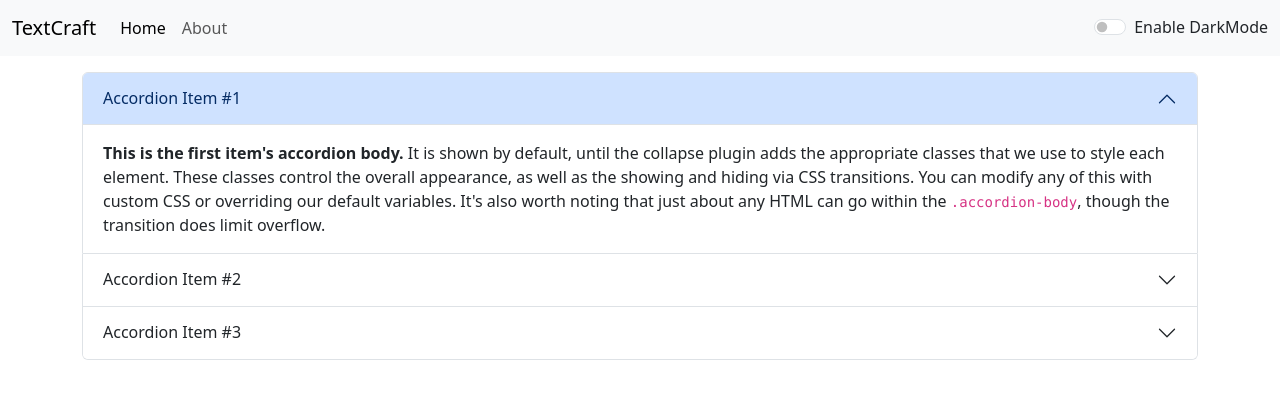
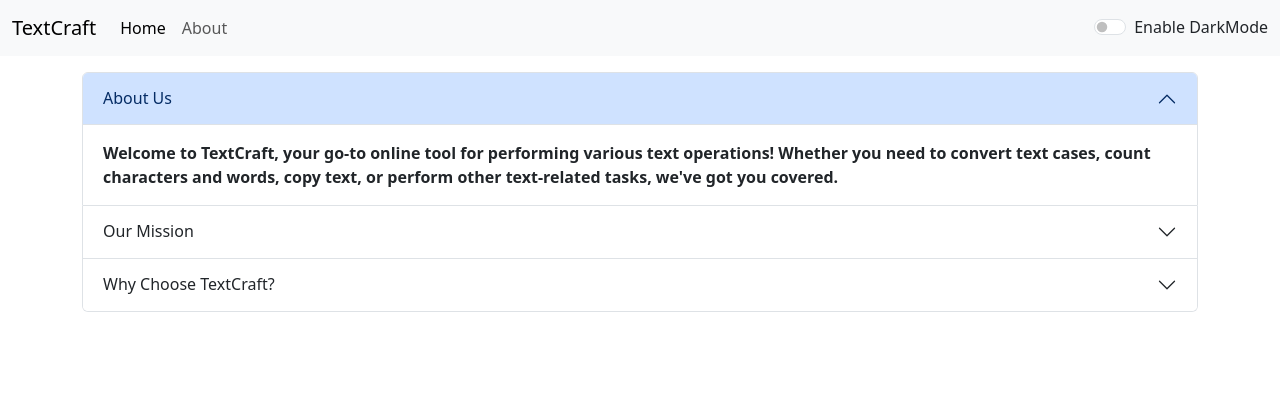
Before and after one commit to Prathyarthi/TextCraft, a React (Create React App) app in the folder my-app/: page /about in a window 1280 px wide. Shown: the top 398 px of the page. Built offline with nearby package versions, Linux system fonts and the light colour scheme.

Commit message:
Modified About page

```diff
--- a/my-app/src/components/About.js
+++ b/my-app/src/components/About.js
@@ -13,7 +13,7 @@
             aria-expanded="true"
             aria-controls="collapseOne"
           >
-        Accordion Item #1
+            About Us
           </button>
         </h2>
         <div
@@ -22,13 +22,7 @@
           data-bs-parent="#accordionExample"
         >
           <div className="accordion-body">
-        <strong>This is the first item's accordion body.</strong> It is shown by
-        default, until the collapse plugin adds the appropriate classes that we
-        use to style each element. These classes control the overall appearance,
-        as well as the showing and hiding via CSS transitions. You can modify
-        any of this with custom CSS or overriding our default variables. It's
-        also worth noting that just about any HTML can go within the{" "}
-        <code>.accordion-body</code>, though the transition does limit overflow.
+            <strong>Welcome to TextCraft, your go-to online tool for performing various text operations! Whether you need to convert text cases, count characters and words, copy text, or perform other text-related tasks, we've got you covered.</strong>
           </div>
         </div>
       </div>
@@ -42,7 +36,7 @@
             aria-expanded="false"
             aria-controls="collapseTwo"
           >
-        Accordion Item #2
+            Our Mission
           </button>
         </h2>
         <div
@@ -51,14 +45,7 @@
           data-bs-parent="#accordionExample"
         >
           <div className="accordion-body">
-        <strong>This is the second item's accordion body.</strong> It is hidden
-        by default, until the collapse plugin adds the appropriate classes that
-        we use to style each element. These classes control the overall
-        appearance, as well as the showing and hiding via CSS transitions. You
-        can modify any of this with custom CSS or overriding our default
-        variables. It's also worth noting that just about any HTML can go within
-        the <code>.accordion-body</code>, though the transition does limit
-        overflow.
+            <strong>At TextCraft, our mission is to provide a simple and efficient platform for users to manipulate text according to their needs. We understand the importance of text processing in various contexts, from content creation to data analysis, and we're dedicated to making these tasks easier for you.</strong>
           </div>
         </div>
       </div>
@@ -72,7 +59,7 @@
             aria-expanded="false"
             aria-controls="collapseThree"
           >
-        Accordion Item #3
+            Why Choose TextCraft?
           </button>
         </h2>
         <div
@@ -81,14 +68,13 @@
           data-bs-parent="#accordionExample"
         >
           <div className="accordion-body">
-        <strong>This is the third item's accordion body.</strong> It is hidden
-        by default, until the collapse plugin adds the appropriate classes that
-        we use to style each element. These classes control the overall
-        appearance, as well as the showing and hiding via CSS transitions. You
-        can modify any of this with custom CSS or overriding our default
-        variables. It's also worth noting that just about any HTML can go within
-        the <code>.accordion-body</code>, though the transition does limit
-        overflow.
+            <strong>User-Friendly: Our interface is designed with simplicity in mind. You don't need to be a tech expert to use our tools effectively.
+              <hr />
+              Fast and Accurate: Perform text operations instantly and accurately. No need to download or install any software.
+              <hr />
+              No Registration Required: You can start using TextUtils right away without the hassle of creating an account.
+              <hr />
+              Free to Use: All of our text manipulation tools are available for free. We believe in providing valuable resources without any cost to our users.</strong>
           </div>
         </div>
       </div>
```
Lines whose indentation alone changed are shown as unchanged.
